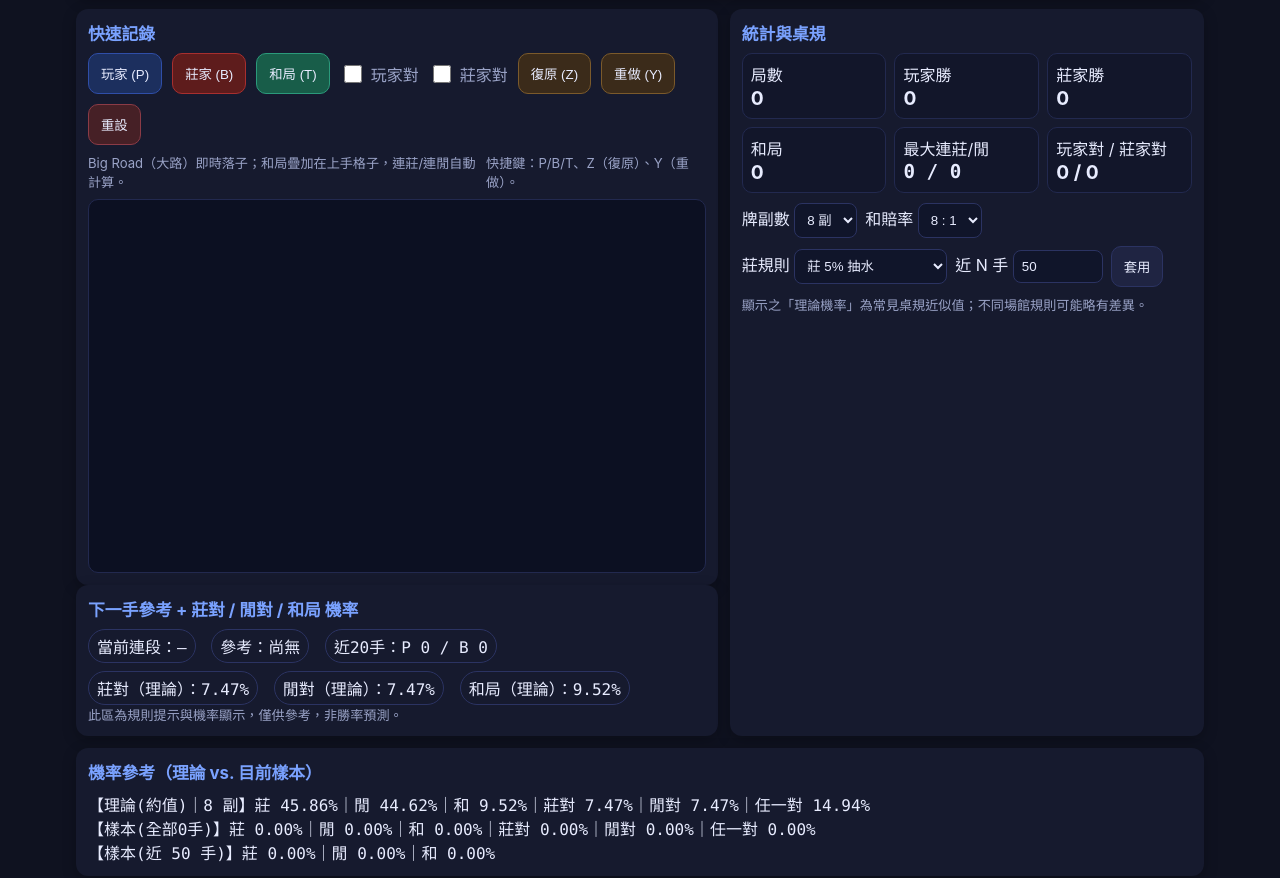
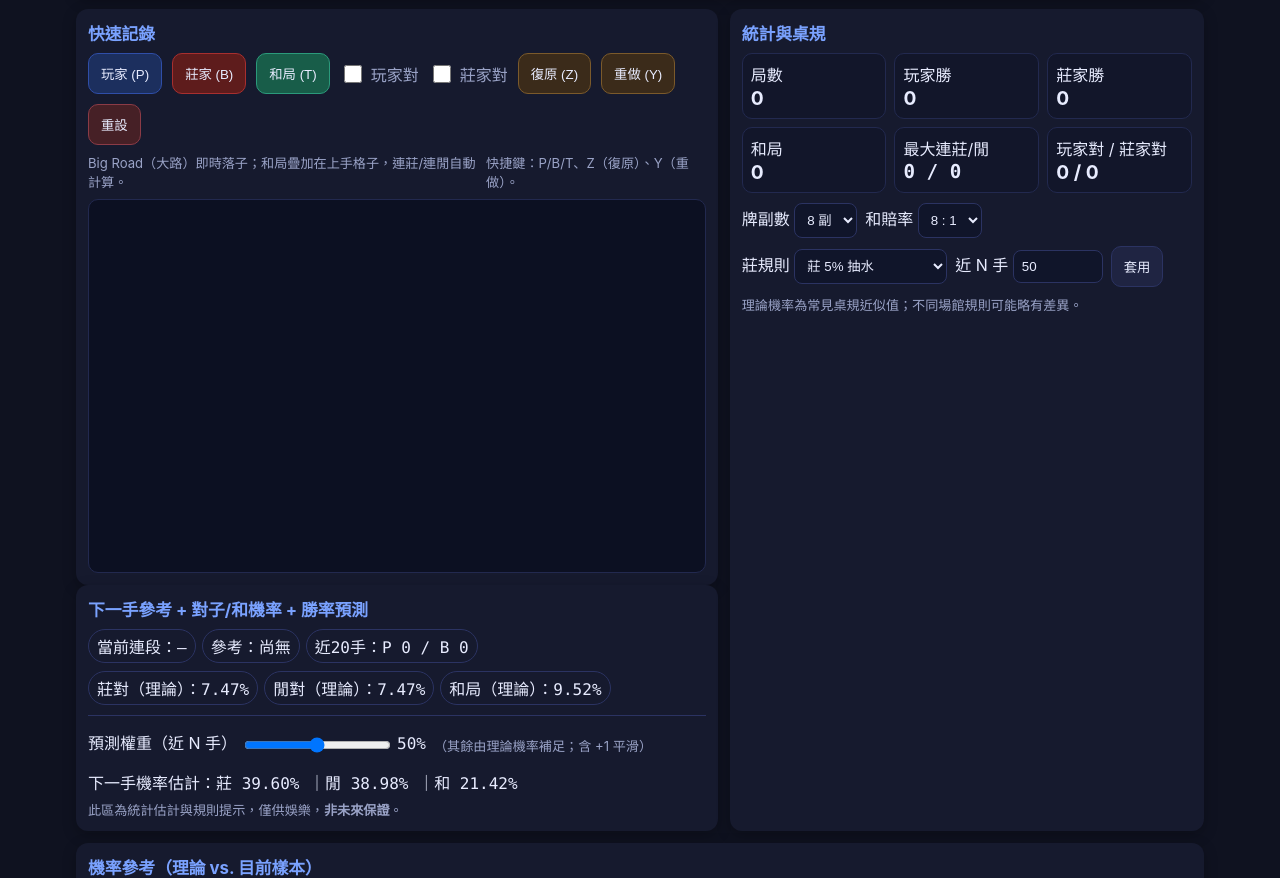
Before and after one commit to Aa950324/baccarat-analyzer, a plain HTML site: page index.html in a window 1280 px wide. Shown: the part 84-962 px from the top of the page. Drawn offline with Linux system fonts and the light colour scheme.

Commit message:
Update index.html

```diff
--- a/index.html
+++ b/index.html
@@ -21,7 +21,7 @@
   .bUndo{background:#3b2b1a;border-color:#7b5a2b}.bReset{background:#462026;border-color:#8b3b46}
   .switch{display:inline-flex;align-items:center;gap:6px;color:#9aa3c7}
   input[type="checkbox"]{width:18px;height:18px}
-  select,input[type="number"]{background:#10152a;color:var(--text);border:1px solid #2b3362;border-radius:8px;padding:8px}
+  select,input[type="number"],input[type="range"]{background:#10152a;color:var(--text);border:1px solid #2b3362;border-radius:8px;padding:8px}
   .stats{display:grid;grid-template-columns:repeat(3,1fr);gap:8px}
   .stat{background:#12162a;border:1px solid #22294f;border-radius:10px;padding:8px}
   .stat .v{font-size:1.2rem;font-weight:700}
@@ -38,6 +38,7 @@
   canvas{width:100%;height:260px;background:#0c1022;border:1px solid #22294f;border-radius:10px}
   .note{font-size:.82rem;color:#9aa3c7}
   .pill{display:inline-block;padding:4px 8px;border:1px solid #2b3362;border-radius:999px;margin-right:6px}
+  hr{border:none;border-top:1px solid #2b3362;margin:10px 0}
 </style>
 </head>
 <body>
@@ -79,7 +80,7 @@
 
       <!-- ★ 新卡片：放在快速記錄的正下方 -->
       <div class="card">
-        <h2>下一手參考 + 莊對 / 閒對 / 和局 機率</h2>
+        <h2>下一手參考 + 對子/和機率 + 勝率預測</h2>
         <div id="nextBlock" class="mono">
           <div class="pill">當前連段：—</div>
           <div class="pill">參考：—</div>
@@ -89,7 +90,16 @@
           <div class="pill">閒對：—</div>
           <div class="pill">和局：—</div>
         </div>
-        <div class="note">此區為規則提示與機率顯示，僅供參考，非勝率預測。</div>
+        <hr>
+        <div class="toolbar">
+          <label>預測權重（近 N 手）
+            <input id="wRecent" type="range" min="0" max="100" value="50" style="vertical-align:middle">
+            <span id="wLabel" class="mono">50%</span>
+          </label>
+          <span class="note">（其餘由理論機率補足；含 +1 平滑）</span>
+        </div>
+        <div id="nextProbs" class="mono" style="margin-top:6px">下一手機率估計：莊 — ｜閒 — ｜和 —</div>
+        <div class="note" style="margin-top:6px">此區為統計估計與規則提示，僅供娛樂，<b>非未來保證</b>。</div>
       </div>
     </div>
 
@@ -128,9 +138,7 @@
         <button id="applyRules">套用</button>
       </div>
 
-      <div class="note" style="margin-top:8px">
-        顯示之「理論機率」為常見桌規近似值；不同場館規則可能略有差異。
-      </div>
+      <div class="note" style="margin-top:8px">理論機率為常見桌規近似值；不同場館規則可能略有差異。</div>
     </div>
   </div>
 
@@ -159,7 +167,8 @@
 
 <script>
 (() => {
-  const state = { rounds: [], undoStack: [], redoStack: [], rules: { decks:8, tiePay:8, bankerRule:'commission', winN:50 } };
+  // 狀態（含預測權重 wRecent）
+  const state = { rounds: [], undoStack: [], redoStack: [], rules: { decks:8, tiePay:8, bankerRule:'commission', winN:50, wRecent:50 } };
   window.state = state;
 
   // 近似理論機率（依副數）
@@ -168,23 +177,27 @@
     6: { B:0.4581,   P:0.4465,   T:0.0954,   PP:0.0746,   BP:0.0746 },
     1: { B:0.4462,   P:0.4462,   T:0.1076,   PP:0.0756,   BP:0.0756 }
   };
-  const STREAK_EXTEND = { B:0.5068, P:0.4932 }; // 不含和
 
+  // 元素
   const els = {
-    sRounds:qs('#sRounds'), sP:qs('#sP'), sB:qs('#sB'), sT:qs('#sT'),
-    sLongest:qs('#sLongest'), sPairs:qs('#sPairs'),
-    bigroadGrid:qs('#bigroadGrid'), ppair:qs('#ppair'), bpair:qs('#bpair'),
-    saveLocal:qs('#savelocal'), importFile:qs('#importFile'),
-    decks:qs('#decks'), tiePay:qs('#tiePay'), bankerRule:qs('#bankerRule'), winN:qs('#winN'),
-    trend:qs('#trend'), probPanel:qs('#probPanel'), nextBlock:qs('#nextBlock')
+    sRounds:q('#sRounds'), sP:q('#sP'), sB:q('#sB'), sT:q('#sT'),
+    sLongest:q('#sLongest'), sPairs:q('#sPairs'),
+    bigroadGrid:q('#bigroadGrid'), ppair:q('#ppair'), bpair:q('#bpair'),
+    saveLocal:q('#savelocal'), importFile:q('#importFile'),
+    decks:q('#decks'), tiePay:q('#tiePay'), bankerRule:q('#bankerRule'), winN:q('#winN'),
+    trend:q('#trend'), probPanel:q('#probPanel'),
+    nextBlock:q('#nextBlock'), wRecent:q('#wRecent'), wLabel:q('#wLabel'), nextProbs:q('#nextProbs')
   };
 
+  // 初始化
   loadFromHash(); loadLocal(); bindUI(); renderAll();
 
-  function qs(s, r=document){ return r.querySelector(s); }
+  // 工具
+  function q(s, r=document){ return r.querySelector(s); }
   function create(tag, cls){ const e=document.createElement(tag); if(cls) e.className=cls; return e; }
   function pct(x){ return (x*100).toFixed(2)+'%'; }
 
+  // 綁定
   function bindUI(){
     on('#btnP','click',()=>add('P')); on('#btnB','click',()=>add('B')); on('#btnT','click',()=>add('T'));
     on('#undo','click',undo); on('#redo','click',redo); on('#reset','click',resetAll);
@@ -198,6 +211,7 @@
     on('#exportCSV','click', exportCSV);
     on('#copyShare','click', copyShare);
     on('#clearStorage','click', ()=>{ localStorage.removeItem('baccarat_state_v1'); alert('已清除本機資料'); });
+
     on('#applyRules','click', ()=>{
       state.rules.decks = +els.decks.value;
       state.rules.tiePay = +els.tiePay.value;
@@ -205,9 +219,19 @@
       state.rules.winN = Math.max(10, Math.min(200, +els.winN.value||50));
       saveLocal(); renderAll();
     });
-    function on(sel,ev,fn){ qs(sel).addEventListener(ev,fn); }
+
+    // 勝率預測：權重滑桿
+    els.wRecent.addEventListener('input', ()=>{
+      state.rules.wRecent = +els.wRecent.value;
+      els.wLabel.textContent = state.rules.wRecent + '%';
+      renderNextBlock();
+      saveLocal();
+    });
+
+    function on(sel,ev,fn){ q(sel).addEventListener(ev,fn); }
   }
 
+  // CRUD
   function add(r){
     const rec = { r, pp: !!els.ppair.checked, bp: !!els.bpair.checked, t: Date.now() };
     state.rounds.push(rec); state.undoStack.push({type:'add',rec}); state.redoStack.length=0;
@@ -217,20 +241,34 @@
   function redo(){ if(!state.redoStack.length) return; const rec=state.redoStack.pop(); state.rounds.push(rec); state.undoStack.push({type:'readd',rec}); saveLocal(); renderAll(); }
   function resetAll(){ if(!confirm('確定要重設所有記錄？')) return; state.rounds.length=0; state.undoStack.length=0; state.redoStack.length=0; saveLocal(); renderAll(); }
 
-  function saveLocal(){ if(els.saveLocal.checked) localStorage.setItem('baccarat_state_v1', JSON.stringify({rounds:state.rounds,rules:state.rules})); }
+  // 儲存/載入
+  function saveLocal(){ if(els.saveLocal.checked){ localStorage.setItem('baccarat_state_v1', JSON.stringify({rounds:state.rounds,rules:state.rules})); } }
   function loadLocal(){
-    try{ const raw=localStorage.getItem('baccarat_state_v1'); if(!raw) return;
-      const obj=JSON.parse(raw); if(obj.rounds) state.rounds=obj.rounds; if(obj.rules){ state.rules=obj.rules;
-        els.decks.value=String(obj.rules.decks||8); els.tiePay.value=String(obj.rules.tiePay||8);
-        els.bankerRule.value=obj.rules.bankerRule||'commission'; els.winN.value=String(obj.rules.winN||50); } }catch{}
+    try{
+      const raw=localStorage.getItem('baccarat_state_v1'); if(!raw) return;
+      const obj=JSON.parse(raw);
+      if(obj.rounds) state.rounds=obj.rounds;
+      if(obj.rules){
+        state.rules=obj.rules;
+        els.decks.value=String(state.rules.decks||8);
+        els.tiePay.value=String(state.rules.tiePay||8);
+        els.bankerRule.value=state.rules.bankerRule||'commission';
+        els.winN.value=String(state.rules.winN||50);
+        els.wRecent.value=String(state.rules.wRecent||50);
+        els.wLabel.textContent=(state.rules.wRecent||50)+'%';
+      }
+    }catch{}
   }
   function loadFromHash(){
     const h=location.hash.replace(/^#/,''); if(!h) return;
-    try{ const json=atob(decodeURIComponent(h)); const obj=JSON.parse(json);
-      if(Array.isArray(obj)) state.rounds=obj; else if(obj && Array.isArray(obj.rounds)){ state.rounds=obj.rounds; if(obj.rules) state.rules=obj.rules; }
+    try{
+      const json=atob(decodeURIComponent(h)); const obj=JSON.parse(json);
+      if(Array.isArray(obj)) state.rounds=obj;
+      else if(obj && Array.isArray(obj.rounds)){ state.rounds=obj.rounds; if(obj.rules) state.rules=obj.rules; }
     }catch(e){}
   }
 
+  // 渲染
   function renderAll(){
     // 基本統計 + 連段
     const counts={P:0,B:0,T:0,pp:0,bp:0}; let longestP=0,longestB=0; let cur=null,curLen=0;
@@ -240,19 +278,19 @@
       if(cur===k){ curLen++; } else { if(cur){ if(cur==='P') longestP=Math.max(longestP,curLen); else longestB=Math.max(longestB,curLen); } cur=k; curLen=1; }
     });
     if(cur){ if(cur==='P') longestP=Math.max(longestP,curLen); else longestB=Math.max(longestB,curLen); }
-    els.sRounds.textContent = state.rounds.length;
-    els.sP.textContent = counts.P; els.sB.textContent = counts.B; els.sT.textContent = counts.T;
-    els.sPairs.textContent = counts.pp + ' / ' + counts.bp; els.sLongest.textContent = longestP + ' / ' + longestB;
+    q('#sRounds').textContent = state.rounds.length;
+    q('#sP').textContent = counts.P; q('#sB').textContent = counts.B; q('#sT').textContent = counts.T;
+    q('#sPairs').textContent = counts.pp + ' / ' + counts.bp; q('#sLongest').textContent = longestP + ' / ' + longestB;
 
     renderBigRoad();
-    renderNextBlock();
+    renderNextBlock();     // ← 預測/參考/對子和
     renderProbPanel();
     drawTrend();
   }
 
   // 大路
   function renderBigRoad(){
-    const grid=els.bigroadGrid; grid.innerHTML='';
+    const grid=q('#bigroadGrid'); grid.innerHTML='';
     const cols=[]; let col=0,row=0; let lastColor=null;
     function ensureCol(i){ while(cols.length<=i) cols.push(Array(6).fill(null)); }
     state.rounds.forEach(rec=>{
@@ -282,7 +320,7 @@
     });
   }
 
-  // 新卡片：下一手參考 + 對子/和 的機率
+  // ★ 下一手參考 + 對子/和 機率 + 勝率預測
   function renderNextBlock(){
     const decks = state.rules.decks;
     const theo  = THEO_BY_DECKS[decks] || THEO_BY_DECKS[8];
@@ -295,23 +333,43 @@
     }
     const rule = last ? (len>=2 ? `跟路（${last==='B'?'莊':'閒'} 已連 ${len}）` : `跳路（反 ${last==='B'?'莊':'閒'}）`) : '尚無';
 
-    // 近20手 P/B 統計
+    // 近 20 手統計（展示用）
     let P20=0,B20=0,c=0;
     for(let i=state.rounds.length-1;i>=0 && c<20;i--){
       const r=state.rounds[i].r; if(r==='P'){P20++; c++;} else if(r==='B'){B20++; c++; }
     }
 
-    // 對子＆和的理論機率（顯示近似理論值；樣本不一定每局有標對子）
-    const text = `
-      <div class="pill">當前連段：${ last ? (last==='B'?'莊':'閒')+' × '+len : '—' }</div>
-      <div class="pill">參考：${rule}</div>
-      <div class="pill">近20手：P ${P20} / B ${B20}</div>
-      <div style="margin-top:8px"></div>
-      <div class="pill">莊對（理論）：${pct(theo.BP)}</div>
-      <div class="pill">閒對（理論）：${pct(theo.PP)}</div>
-      <div class="pill">和局（理論）：${pct(theo.T)}</div>
-    `;
-    els.nextBlock.innerHTML = text;
+    // 對子與和（理論機率）
+    const html =
+      `<div class="pill">當前連段：${ last ? (last==='B'?'莊':'閒')+' × '+len : '—' }</div>`+
+      `<div class="pill">參考：${rule}</div>`+
+      `<div class="pill">近20手：P ${P20} / B ${B20}</div>`+
+      `<div style="margin-top:8px"></div>`+
+      `<div class="pill">莊對（理論）：${pct(theo.BP)}</div>`+
+      `<div class="pill">閒對（理論）：${pct(theo.PP)}</div>`+
+      `<div class="pill">和局（理論）：${pct(theo.T)}</div>`;
+    els.nextBlock.innerHTML = html;
+
+    // 下一手機率估計（理論 × 近 N 手；+1 平滑）
+    const N = state.rules.winN;
+    const win = state.rounds.slice(-N);
+    let eB=0,eP=0,eT=0;
+    for(const r of win){ if(r.r==='B') eB++; else if(r.r==='P') eP++; else if(r.r==='T') eT++; }
+    const pB_recent = (eB + 1) / (win.length + 3);
+    const pP_recent = (eP + 1) / (win.length + 3);
+    const pT_recent = (eT + 1) / (win.length + 3);
+
+    const pB_theo = theo.B, pP_theo = theo.P, pT_theo = theo.T;
+    const w = Math.max(0, Math.min(1, (state.rules.wRecent || 50)/100));
+    let pB = w*pB_recent + (1-w)*pB_theo;
+    let pP = w*pP_recent + (1-w)*pP_theo;
+    let pT = w*pT_recent + (1-w)*pT_theo;
+    const s = pB+pP+pT; if(s>0){ pB/=s; pP/=s; pT/=s; }
+
+    if(els.nextProbs){
+      els.nextProbs.textContent =
+        `下一手機率估計：莊 ${(pB*100).toFixed(2)}% ｜閒 ${(pP*100).toFixed(2)}% ｜和 ${(pT*100).toFixed(2)}%`;
+    }
   }
 
   // 機率面板（理論 vs 樣本 + 近視窗）
@@ -337,7 +395,7 @@
        <div>【樣本(近 ${empWin.N} 手)】莊 ${pct(empWin.B)}｜閒 ${pct(empWin.P)}｜和 ${pct(empWin.T)}</div>`;
   }
 
-  // 走勢圖（近 N 手）
+  // 近 N 手走勢圖（canvas 原生，無指定色）
   function drawTrend(){
     const canvas=els.trend, ctx=canvas.getContext('2d');
     const W = canvas.width = canvas.clientWidth * devicePixelRatio;
@@ -362,7 +420,7 @@
   // 匯出／匯入／分享
   function exportJSON(){ const data=JSON.stringify({rounds:state.rounds,rules:state.rules},null,2); download('baccarat_data.json',data,'application/json'); }
   function handleImport(ev){
-    const f=ev.target.files&&ev.target.files[0]; if(!f) return;
+    const f=els.importFile.files&&els.importFile.files[0]; if(!f) return;
     const reader=new FileReader(); reader.onload=e=>{
       try{ const obj=JSON.parse(String(e.target.result));
         if(Array.isArray(obj)) state.rounds=obj; else if(obj && Array.isArray(obj.rounds)){ state.rounds=obj.rounds; if(obj.rules) state.rules=obj.rules; }
@@ -383,13 +441,8 @@
   }
   function download(name,content,mime){ const a=document.createElement('a'); a.href=URL.createObjectURL(new Blob([content],{type:mime})); a.download=name; a.click(); setTimeout(()=>URL.revokeObjectURL(a.href),1500); }
 
-  // 綁定最後
-  qs('#exportCSV').addEventListener('click', exportCSV);
-  qs('#exportJson').addEventListener('click', exportJSON);
-  qs('#importJson').addEventListener('click', ()=> els.importFile.click());
-
-  // 輔助
-  function on(sel,ev,fn){ qs(sel).addEventListener(ev,fn) }
+  // 小工具
+  function on(sel,ev,fn){ q(sel).addEventListener(ev,fn) }
 
 })();
 </script>
```
